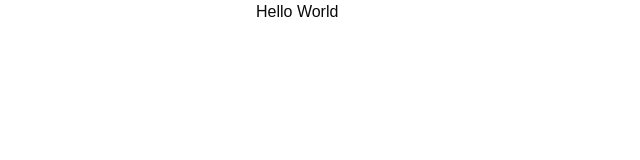
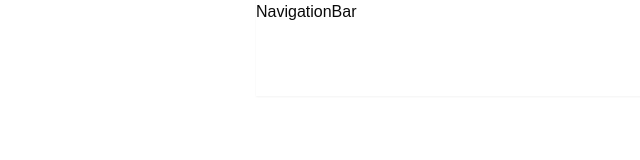
Before and after one commit to GavPri/active_recall, a Next.js app in the folder client/: page / in a window 1280 px wide. Shown: the top 160 px of the page, without its empty margins (0-640 px from the left). Built offline with nearby package versions, Linux system fonts and the light colour scheme.

Commit message:
import Navigation Bar

```diff
--- a/client/app/page.tsx
+++ b/client/app/page.tsx
@@ -1,7 +1,8 @@
+import NavigationBar from "@/components/nav-menu/NavigationBar";
 import Image from "next/image";
 
 export default function Home() {
   return (
-    <h1>Hello World</h1>
+    <><NavigationBar/></>
   );
 }
```
